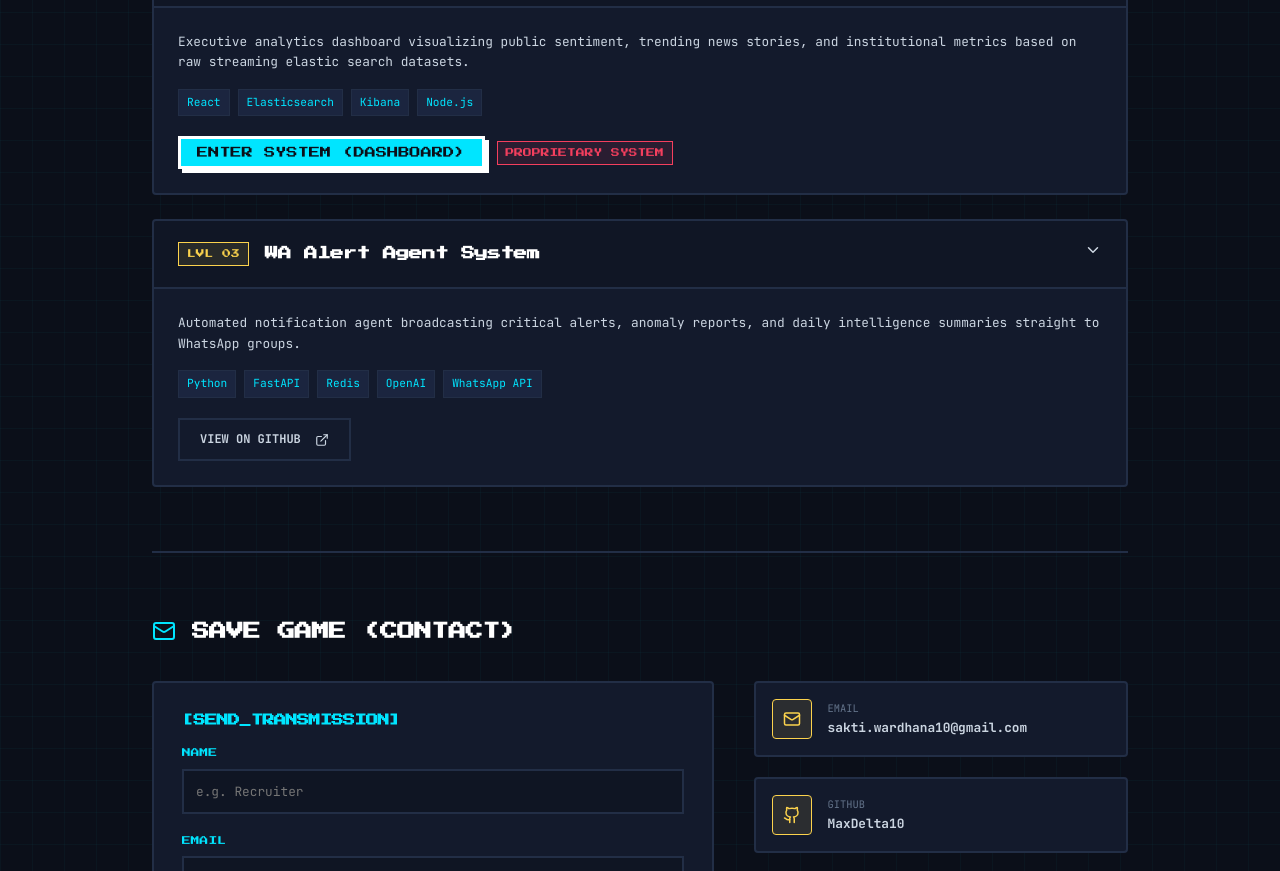
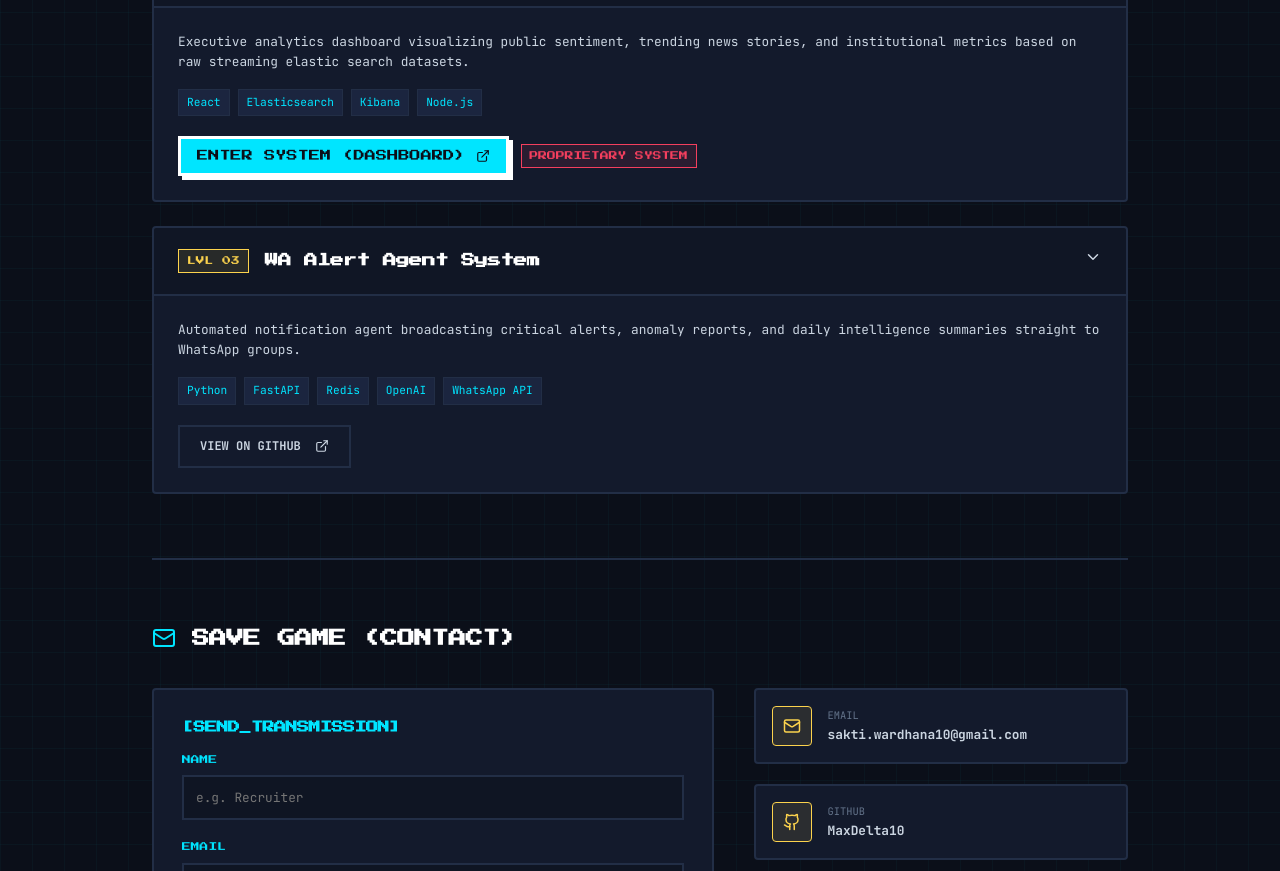
Before and after one commit to MaxDelta10/portofolio, a React (Vite) app: page / in a window 1280 px wide. Shown: the part 2900-3771 px from the top of the page. Built offline with nearby package versions, Linux system fonts and the light colour scheme.

Commit message:
refactor: open Media Intelligence dashboard externally via Netlify link (target=_blank) instead of inline rendering

```diff
--- a/src/App.jsx
+++ b/src/App.jsx
@@ -1,5 +1,4 @@
 import React, { useState, useEffect } from 'react';
-import MediaDashboard from './components/MediaDashboard';
 import {
   Terminal,
   User,
@@ -59,7 +58,7 @@ const LinkedinIconSvg = ({ size = 20, className = '' }) => (
 );
 
 function App() {
-  const [view, setView] = useState('portfolio');
+
   const [loading, setLoading] = useState(true);
   const [progress, setProgress] = useState(0);
   const [bootLines, setBootLines] = useState([]);
@@ -175,9 +174,6 @@ function App() {
       {/* Subtle CRT Overlay */}
       <div className={`scanline-overlay ${!scanlines ? 'off' : ''}`}></div>
 
-      {view === 'dashboard' ? (
-        <MediaDashboard onBack={() => setView('portfolio')} />
-      ) : (
         <div className="app-container fade-in">
           {/* Navigation Bar */}
         <nav className="nav-bar">
@@ -483,13 +479,15 @@ function App() {
                 )}
 
                 <div style={{ marginTop: '16px', display: 'flex', gap: '12px', alignItems: 'center', flexWrap: 'wrap' }}>
-                  <button
-                    onClick={() => setView('dashboard')}
+                  <a
+                    href="https://media-intelligence-portofolio.netlify.app/"
+                    target="_blank"
+                    rel="noopener noreferrer"
                     className="btn-primary"
                     style={{ fontSize: '0.7rem', padding: '8px 16px', fontFamily: 'var(--font-pixel)' }}
                   >
-                    ENTER SYSTEM (DASHBOARD)
-                  </button>
+                    ENTER SYSTEM (DASHBOARD) <ExternalLink size={14} />
+                  </a>
                   <span className="project-level-badge" style={{ background: 'rgba(244, 63, 94, 0.1)', color: 'var(--accent-magenta)', borderColor: 'var(--accent-magenta)', height: 'fit-content' }}>PROPRIETARY SYSTEM</span>
                 </div>
               </div>
@@ -645,7 +643,6 @@ function App() {
           <p className="footer-retro">INSERT COIN TO CONTINUE • ALL RIGHTS RESERVED</p>
         </footer>
       </div>
-      )}
     </>
   );
 }
```
